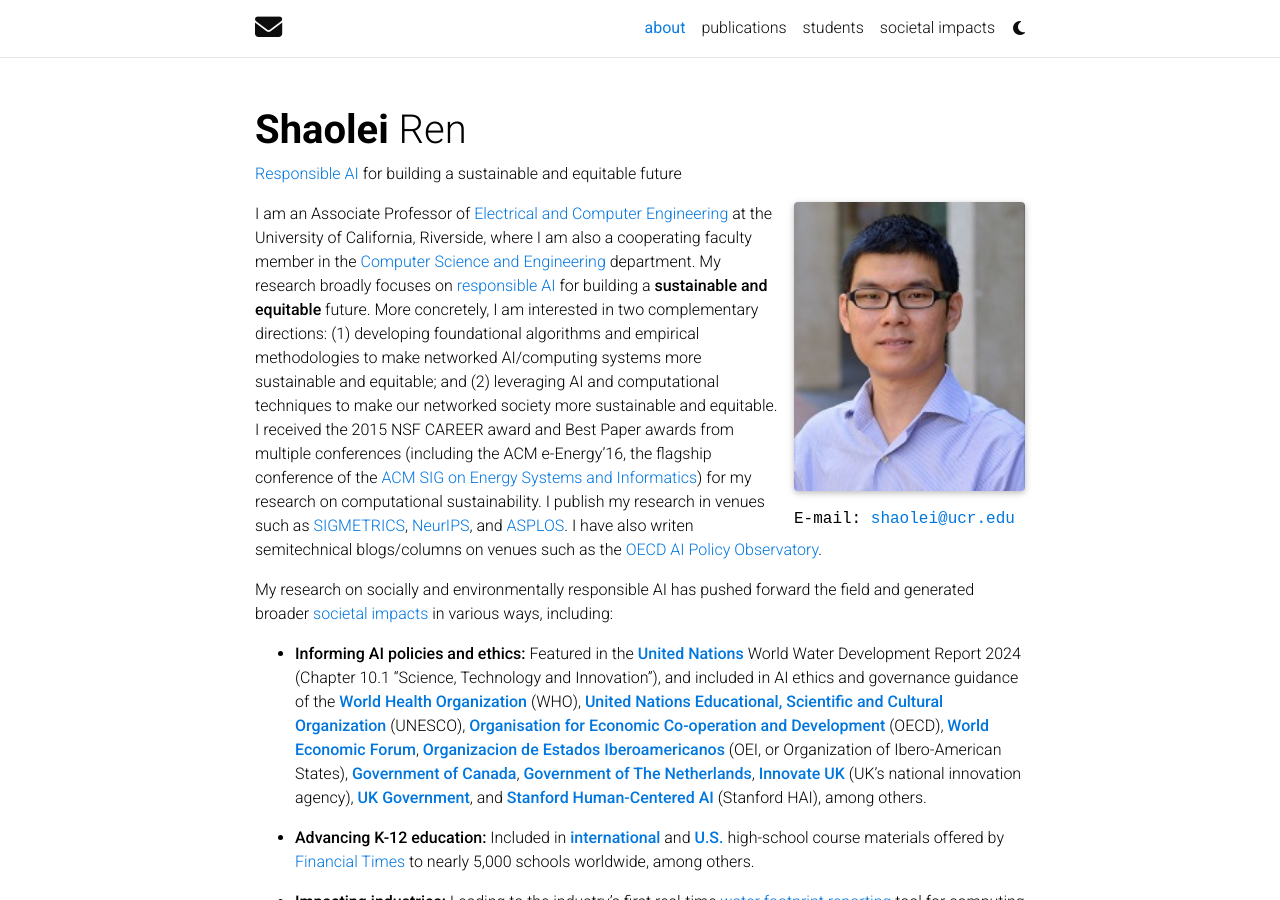
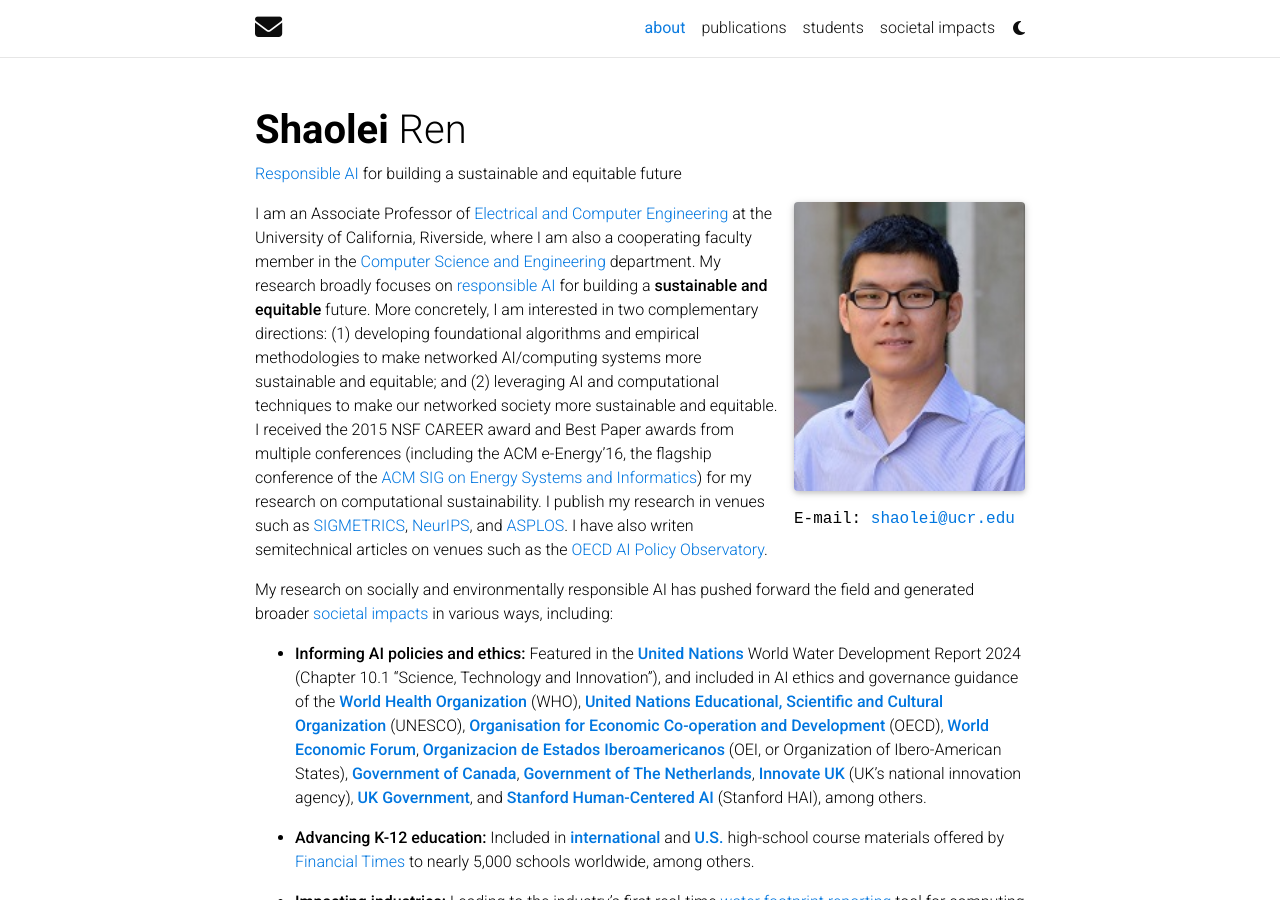
Before and after one commit to shaoleiren/shaoleiren.github.io, a Jekyll site: the page built from _pages/about.md, in a window 1280 px wide and 900 px high. Built offline with Jekyll 4.4.1, drawn with Linux system fonts in a browser that asks for light colours; full-size pictures stand in for the smaller copies a plugin makes; comment, search, counter and statistics services are not loaded; a style sheet for code colours, icons or effects is not loaded.

Commit message:
Update about.md

```diff
--- a/_pages/about.md
+++ b/_pages/about.md
@@ -23,7 +23,7 @@
 for building a **sustainable and equitable** future. More concretely, I am interested in two complementary directions: (1) developing foundational algorithms and empirical methodologies to make networked AI/computing systems more sustainable and equitable; and
 (2) leveraging AI and computational techniques to make our networked society more sustainable and equitable.
  I received the 2015 NSF CAREER award and Best Paper awards from multiple conferences (including the ACM e-Energy'16, the flagship conference of the [ACM SIG on Energy Systems and Informatics](https://energy.acm.org/)) for my research on computational sustainability. I publish my research in venues such as [SIGMETRICS](https://www.sigmetrics.org/),
- [NeurIPS](https://neurips.cc/), and [ASPLOS](https://www.asplos-conference.org/). I have also writen semitechnical blogs/columns on venues such as the [OECD AI Policy Observatory](https://www.linkedin.com/posts/oecd-ai_how-much-water-does-ai-consume-the-public-activity-7135961877473325056-QMM5).
+ [NeurIPS](https://neurips.cc/), and [ASPLOS](https://www.asplos-conference.org/). I have also writen semitechnical articles on venues such as the [OECD AI Policy Observatory](https://www.linkedin.com/posts/oecd-ai_how-much-water-does-ai-consume-the-public-activity-7135961877473325056-QMM5).
 
 
 My research on socially and environmentally responsible AI has pushed forward the field
```
